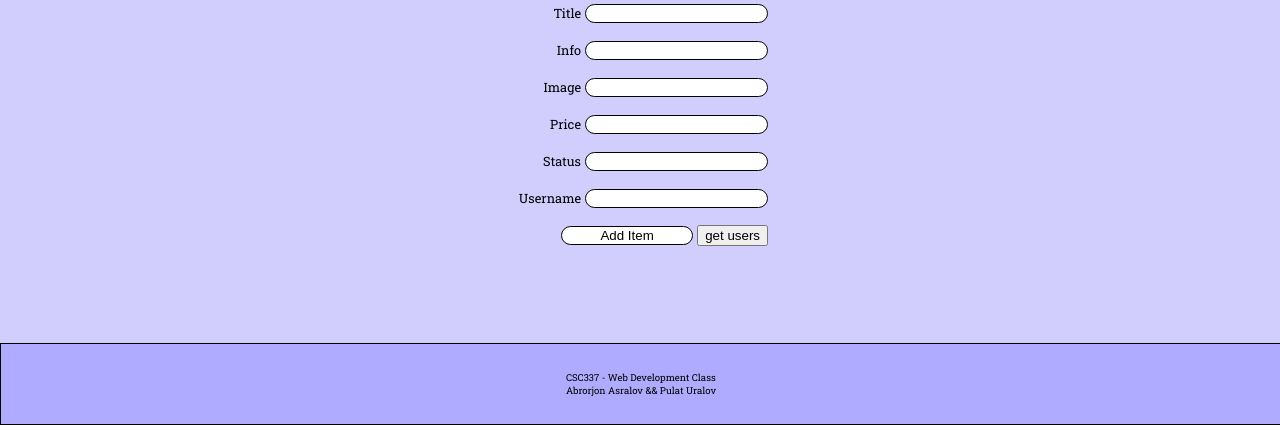
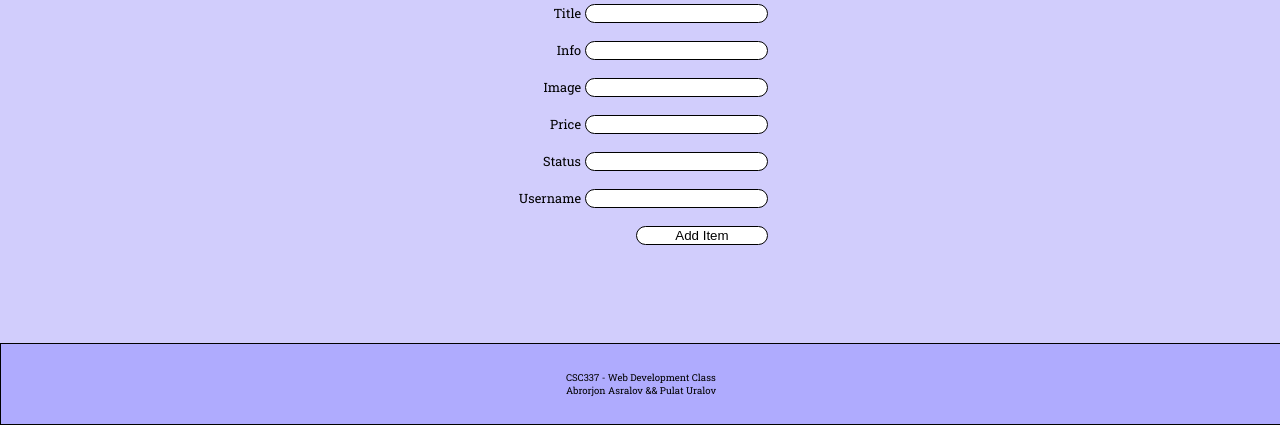
Before and after one commit to pulyau/ostaa, a website: page public_html/index.html in a window 1280 px wide. Shown: the part 375-800 px from the top of the page. Drawn offline with Linux system fonts and the light colour scheme.

Commit message:
Removed get users button

```diff
--- a/public_html/index.html
+++ b/public_html/index.html
@@ -73,7 +73,6 @@
             <button onclick="addItem();" id="addItemButton">
                 Add Item
             </button>
-            <button onclick="getUser();">get users</button>
         </div>
     </div>
     <footer id="footer">CSC337 - Web Development Class<br>Abrorjon Asralov && Pulat Uralov</footer>
--- a/public_html/index.js
+++ b/public_html/index.js
@@ -48,22 +48,6 @@ function addItem() {
         });
     }
 }
-// Gets called when the uses the path in the url
-function getUser() {
-    // Need to change to IP address when uploading to Digitalocean
-    let url = 'get/users';
-    fetch(url).then((response) => {
-        // returns the list of all the users in the database
-        return response.json()
-    .then((obj) => {
-        console.log(obj);
-    })
-    }).catch( (error) => {
-    console.log(error);
-    });
-}
-
-
 
 // Gets called when the uses the path in the url
 function getItems() {
```
